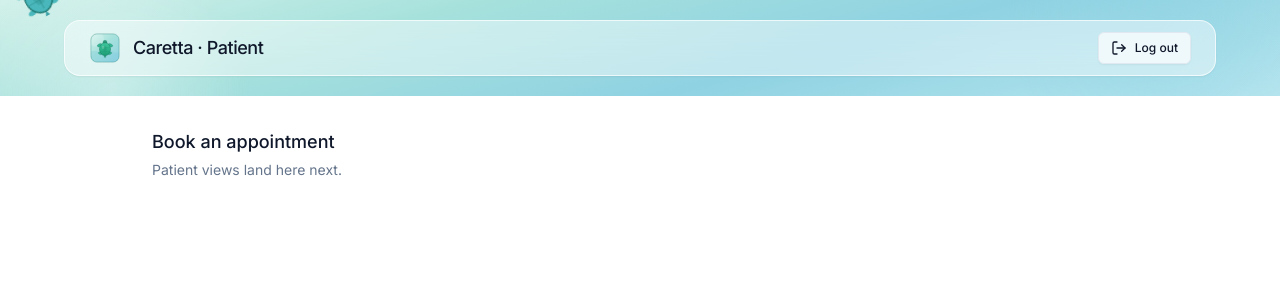
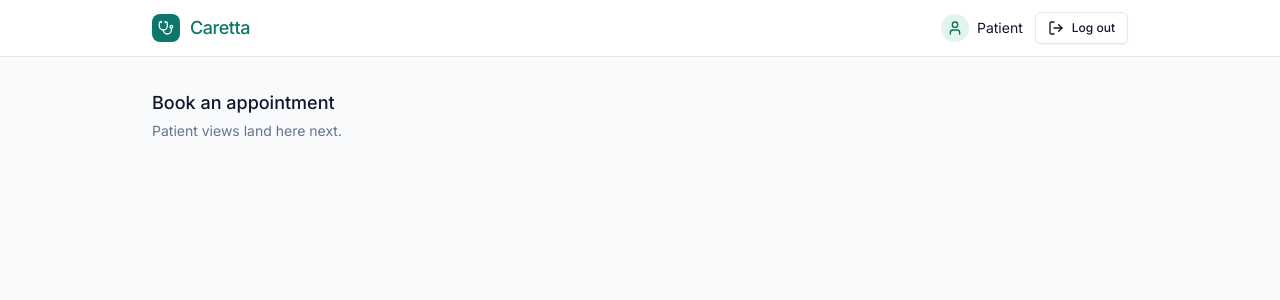
Before and after one commit to AleksJova/CARETTA, a React (Vite) app: page / in a window 1280 px wide. Both pictures are taken after a click on the button "Continue as patient". Shown: the top 300 px of the page. Built offline with nearby package versions, Linux system fonts and the light colour scheme.

Commit message:
refactor: modify UI component styles

```diff
--- a/index.html
+++ b/index.html
@@ -15,7 +15,7 @@
       content="Caretta — online appointment booking for specialist consultations at our medical center."
     />
     <meta name="robots" content="noindex, nofollow" />
-    <title>CARETTA</title>
+    <title>Caretta - Appointment Management System</title>
   </head>
 
   <body>
--- a/src/components/admin/AdminLayout.tsx
+++ b/src/components/admin/AdminLayout.tsx
@@ -5,9 +5,9 @@ import Header from '@/components/shared/Header';
  */
 export default function AdminLayout() {
   return (
-    <div className="min-h-svh bg-background">
-      <Header title="Caretta · Admin" />
-      <main className="mx-auto max-w-5xl px-6 py-8">
+    <div className="min-h-svh bg-surface-muted">
+      <Header roleLabel="Admin" />
+      <main className="mx-auto max-w-5xl px-4 py-6 sm:px-6 sm:py-8">
         <h2 className="text-lg font-medium text-foreground">
           Clinic management
         </h2>
--- a/src/components/auth/LoginScreen.tsx
+++ b/src/components/auth/LoginScreen.tsx
@@ -1,18 +1,22 @@
+import { ShieldHalf, User } from 'lucide-react';
+import type { LucideIcon } from 'lucide-react';
 import type { Role } from '@/types';
 import { useAuthStore } from '@/stores/authStore/authStore';
 import { Button } from '@/components/ui/button';
 import TurtlePond from '@/components/shared/TurtlePondBg';
-import carettaLogo from '@/assets/carettaLogo.svg';
+import Logo from '@/components/shared/Logo';
 
 function RoleButton({
   role,
   label,
   variant,
+  icon: Icon,
   onChoose,
 }: {
   role: Role;
   label: string;
   variant: 'default' | 'outline';
+  icon: LucideIcon;
   onChoose: (role: Role) => void;
 }) {
   return (
@@ -22,6 +26,7 @@ function RoleButton({
       className="w-full"
       onClick={() => onChoose(role)}
     >
+      <Icon aria-hidden="true" />
       {label}
     </Button>
   );
@@ -34,17 +39,11 @@ export default function LoginScreen() {
   const loginAs = useAuthStore((s) => s.loginAs);
 
   return (
-    <div className="h-svh w-full select-none">
+    <main className="h-svh w-full select-none">
       <TurtlePond turtleCount={5}>
-        <div className="w-[340px] max-w-[90vw] rounded-2xl border border-white/70 bg-white/65 p-8 backdrop-blur-md">
+        <div className="w-[320px] max-w-[90vw] rounded-2xl border border-white/70 bg-white/65 p-6 backdrop-blur-md sm:p-8">
           <div className="mb-6 flex flex-col items-center text-center">
-            <img
-              src={carettaLogo}
-              width={56}
-              height={56}
-              alt=""
-              className="mb-3"
-            />
+            <Logo className="mb-3" />
             <h1 className="text-xl font-medium tracking-tight text-foreground">
               Caretta
             </h1>
@@ -53,26 +52,50 @@ export default function LoginScreen() {
             </p>
           </div>
 
-          <p className="mb-3 text-center text-xs text-muted-foreground">
+          <p
+            id="role-prompt"
+            className="mb-3 text-center text-xs text-muted-foreground"
+          >
             Choose a role to continue
           </p>
 
-          <div className="flex flex-col gap-2.5">
+          <div
+            role="group"
+            aria-labelledby="role-prompt"
+            className="flex flex-col gap-2.5"
+          >
             <RoleButton
               role="patient"
               label="Continue as patient"
               variant="default"
+              icon={User}
               onChoose={loginAs}
             />
             <RoleButton
               role="admin"
               label="Continue as admin"
               variant="outline"
+              icon={ShieldHalf}
               onChoose={loginAs}
             />
           </div>
+
+          <div className="my-4 flex items-center gap-2.5">
+            <span className="h-px flex-1 bg-primary/20" />
+            <span className="text-[11px] text-muted-foreground">
+              mock authentication
+            </span>
+            <span className="h-px flex-1 bg-primary/20" />
+          </div>
+          <p className="text-center text-[11px] leading-relaxed text-muted-foreground">
+            Demo only — no password required.
+          </p>
         </div>
+
+        <p className="pointer-events-none absolute inset-x-0 bottom-2.5 text-center text-[11px] text-primary/50">
+          move your cursor — the turtles are shy
+        </p>
       </TurtlePond>
-    </div>
+    </main>
   );
 }
--- a/src/components/patient/PatientLayout.tsx
+++ b/src/components/patient/PatientLayout.tsx
@@ -5,9 +5,9 @@ import Header from '@/components/shared/Header';
  */
 export default function PatientLayout() {
   return (
-    <div className="min-h-svh bg-background">
-      <Header title="Caretta · Patient" />
-      <main className="mx-auto max-w-5xl px-6 py-8">
+    <div className="min-h-svh bg-surface-muted">
+      <Header roleLabel="Patient" />
+      <main className="mx-auto max-w-5xl px-4 py-6 sm:px-6 sm:py-8">
         <h2 className="text-lg font-medium text-foreground">
           Book an appointment
         </h2>
--- a/src/components/shared/Header.tsx
+++ b/src/components/shared/Header.tsx
@@ -1,48 +1,56 @@
 import type { ReactNode } from 'react';
-import { LogOut } from 'lucide-react';
+import { LogOut, User, ShieldHalf } from 'lucide-react';
 import { useAuthStore } from '@/stores/authStore/authStore';
 import { Button } from '@/components/ui/button';
-import TurtlePond from '@/components/shared/TurtlePondBg';
-import carettaLogo from '@/assets/carettaLogo.svg';
+import Logo from '@/components/shared/Logo';
 
 export default function Header({
-  title,
+  roleLabel,
   children,
 }: {
-  title: string;
+  roleLabel: string;
   children?: ReactNode;
 }) {
   const logout = useAuthStore((s) => s.logout);
+  const role = useAuthStore((s) => s.role);
 
   return (
-    <header className="relative">
-      <TurtlePond
-        interactive={false}
-        ripples={false}
-        turtleCount={2}
-        style={{ height: 96 }}
-      >
-        <div className="flex h-14 w-full max-w-6xl items-center justify-between rounded-2xl border border-white/70 bg-white/45 px-6 shadow-sm backdrop-blur-md mx-4">
-          <div className="flex items-center gap-3">
-            <img src={carettaLogo} width={32} height={32} alt="" />
-            <span className="text-lg font-medium tracking-tight text-foreground">
-              {title}
+    <header className="border-b border-border bg-white">
+      <div className="mx-auto flex h-14 max-w-5xl items-center justify-between px-4 sm:px-6">
+        <div className="flex items-center gap-2.5">
+          <Logo size="sm" />
+          <span className="text-lg font-medium tracking-tight text-primary">
+            Caretta
+          </span>
+        </div>
+        <div className="flex items-center gap-2 sm:gap-3">
+          {children}
+          <div className="flex items-center gap-2">
+            <span
+              className={`flex size-7 items-center justify-center rounded-full ${
+                role === 'patient'
+                  ? 'bg-accent-teal text-accent-teal-foreground'
+                  : 'bg-pending/15 text-pending'
+              }`}
+            >
+              {role === 'patient' && (
+                <User className="size-4" aria-hidden="true" />
+              )}
+
+              {role === 'admin' && (
+                <ShieldHalf className="size-4" aria-hidden="true" />
+              )}
+            </span>
+            <span className="hidden text-sm text-foreground sm:inline">
+              {roleLabel}
             </span>
           </div>
-          <div className="flex items-center gap-2">
-            {children}
-            <Button
-              variant="outline"
-              size="sm"
-              onClick={logout}
-              className="bg-white/70"
-            >
-              <LogOut />
-              Log out
-            </Button>
-          </div>
+          <Button variant="outline" size="sm" onClick={logout}>
+            <LogOut />
+            <span className="hidden sm:inline">Log out</span>
+          </Button>
         </div>
-      </TurtlePond>
+      </div>
     </header>
   );
 }
--- /dev/null
+++ b/src/components/shared/Logo.tsx
@@ -0,0 +1,25 @@
+import { Stethoscope } from 'lucide-react';
+import { cn } from '@/lib/utils';
+
+export default function Logo({
+  size = 'md',
+  className,
+}: {
+  size?: 'sm' | 'md';
+  className?: string;
+}) {
+  const box = size === 'sm' ? 'size-7 rounded-lg' : 'size-11 rounded-xl';
+  const icon = size === 'sm' ? 'size-4' : 'size-6';
+
+  return (
+    <span
+      className={cn(
+        'inline-flex items-center justify-center bg-primary text-primary-foreground',
+        box,
+        className
+      )}
+    >
+      <Stethoscope className={icon} aria-hidden="true" />
+    </span>
+  );
+}
--- a/src/index.css
+++ b/src/index.css
@@ -24,6 +24,13 @@
   :root {
     --background: 0 0% 100%;
     --foreground: 222.2 47.4% 11.2%;
+
+    /* Muted page surface #F8FAFC — sits behind white cards/header */
+    --surface-muted: 210 40% 98%;
+
+    /* Soft-teal accent for role/status pills: bg #E1F5EE on text #0F6E56 */
+    --accent-teal: 158 50% 92%;
+    --accent-teal-foreground: 165 76% 25%;
 
     --card: 0 0% 100%;
     --card-foreground: 222.2 47.4% 11.2%;
--- a/tailwind.config.js
+++ b/tailwind.config.js
@@ -15,6 +15,11 @@ export default {
         ring: 'hsl(var(--ring))',
         background: 'hsl(var(--background))',
         foreground: 'hsl(var(--foreground))',
+        'surface-muted': 'hsl(var(--surface-muted))',
+        'accent-teal': {
+          DEFAULT: 'hsl(var(--accent-teal))',
+          foreground: 'hsl(var(--accent-teal-foreground))',
+        },
         primary: {
           DEFAULT: 'hsl(var(--primary))',
           foreground: 'hsl(var(--primary-foreground))',
```
Also changed, not shown: public/favicon.svg.
